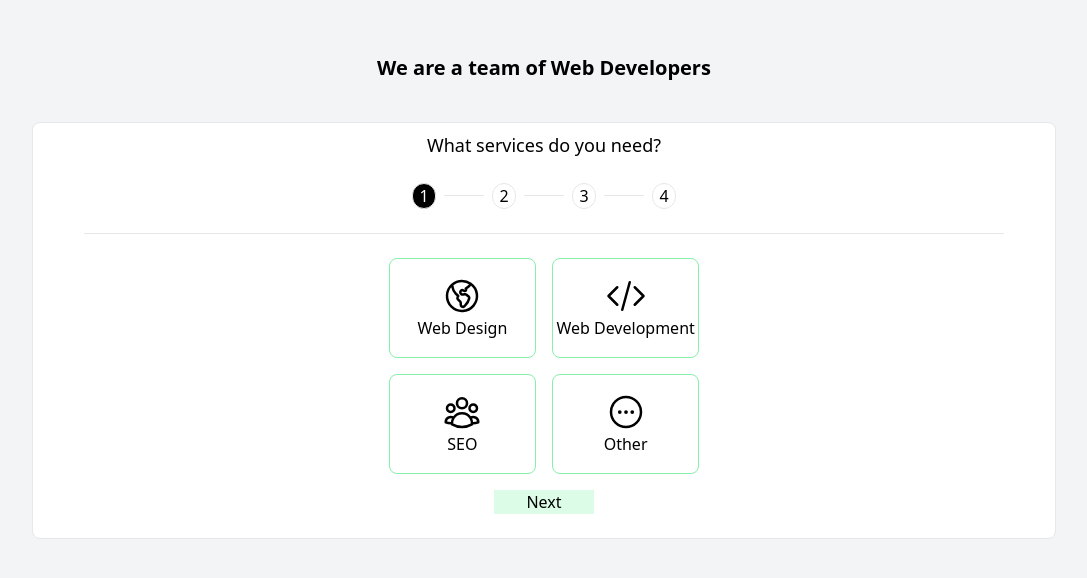
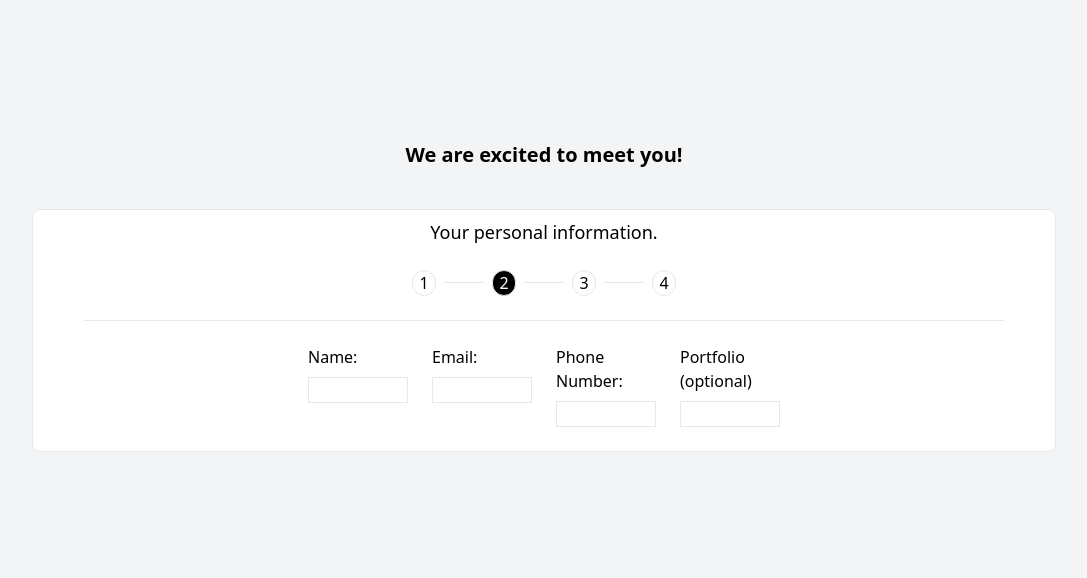
Before and after one commit to Parker-Archibald/favorite_components, a Next.js app: page /MultiStepForm in a window 1280 px wide. Shown: the part 104-682 px from the top of the page, without its empty margins (96-1183 px from the left). Built offline with nearby package versions, Linux system fonts and the light colour scheme.

Commit message:
multi step page

```diff
--- a/components/MultiPg1.js
+++ b/components/MultiPg1.js
@@ -3,7 +3,7 @@
 const MultiPg1 = ({image, text}) => {
 
     const handleClick = () => {
-        console.log(text)
+        localStorage.setItem('service', text)
     }
 
     return (
--- a/pages/MultiStepForm.js
+++ b/pages/MultiStepForm.js
@@ -1,9 +1,13 @@
 import MultiProgress from "@/components/MultiProgress";
 import MultiPg1 from "@/components/MultiPg1";
 import { GlobeAmericasIcon, CodeBracketIcon, UserGroupIcon, EllipsisHorizontalCircleIcon } from "@heroicons/react/24/outline";
+import { useState } from "react";
 
 const MultiStepForm = () => {
 
+    const [page, setPage] = useState(2);
+
+    if(page === 1) {
         return (
             <div className="flex flex-col h-[100vh] bg-gray-100 items-center justify-center">
                 <h2 className="text-xl font-bold mb-10">We are a team of Web Developers</h2>
@@ -23,4 +27,36 @@ const MultiStepForm = () => {
         )
     }
 
+    else if(page === 2) {
+        return (
+            <div className="flex flex-col h-[100vh] bg-gray-100 items-center justify-center">
+                <h2 className="text-xl font-bold mb-10">We are excited to meet you!</h2>
+                <div className="border w-[80%] mx-[10%] bg-white rounded-lg flex flex-col items-center">
+                    <h3 className="text-lg mt-2">Your personal information.</h3>
+                    <MultiProgress num='secondPage'/>
+                    <hr className="w-[90%] mb-6"/>
+                    <form className="flex flex-wrap gap-6 justify-center mb-6">
+                        <div className="flex flex-col w-[100px]">
+                            <div className="mb-2">Name:</div>
+                            <input className="w-[100px] border focus:outline-none indent-2" />
+                        </div>
+                        <div className="flex flex-col w-[100px]">
+                            <div className="mb-2">Email:</div>
+                            <input className="w-[100px] border"/>
+                        </div>
+                        <div className="flex flex-col w-[100px]">
+                            <div className="mb-2">Phone Number:</div>
+                            <input className="w-[100px] border"/>
+                        </div>
+                        <div className="flex flex-col w-[100px]">
+                            <div className="mb-2">Portfolio {'(optional)'}</div>
+                            <input className="w-[100px] border"/>
+                        </div>
+                    </form>
+                </div>
+                </div>
+        )
+    }
+}
+
 export default MultiStepForm;
```
Lines whose indentation alone changed are shown as unchanged.
